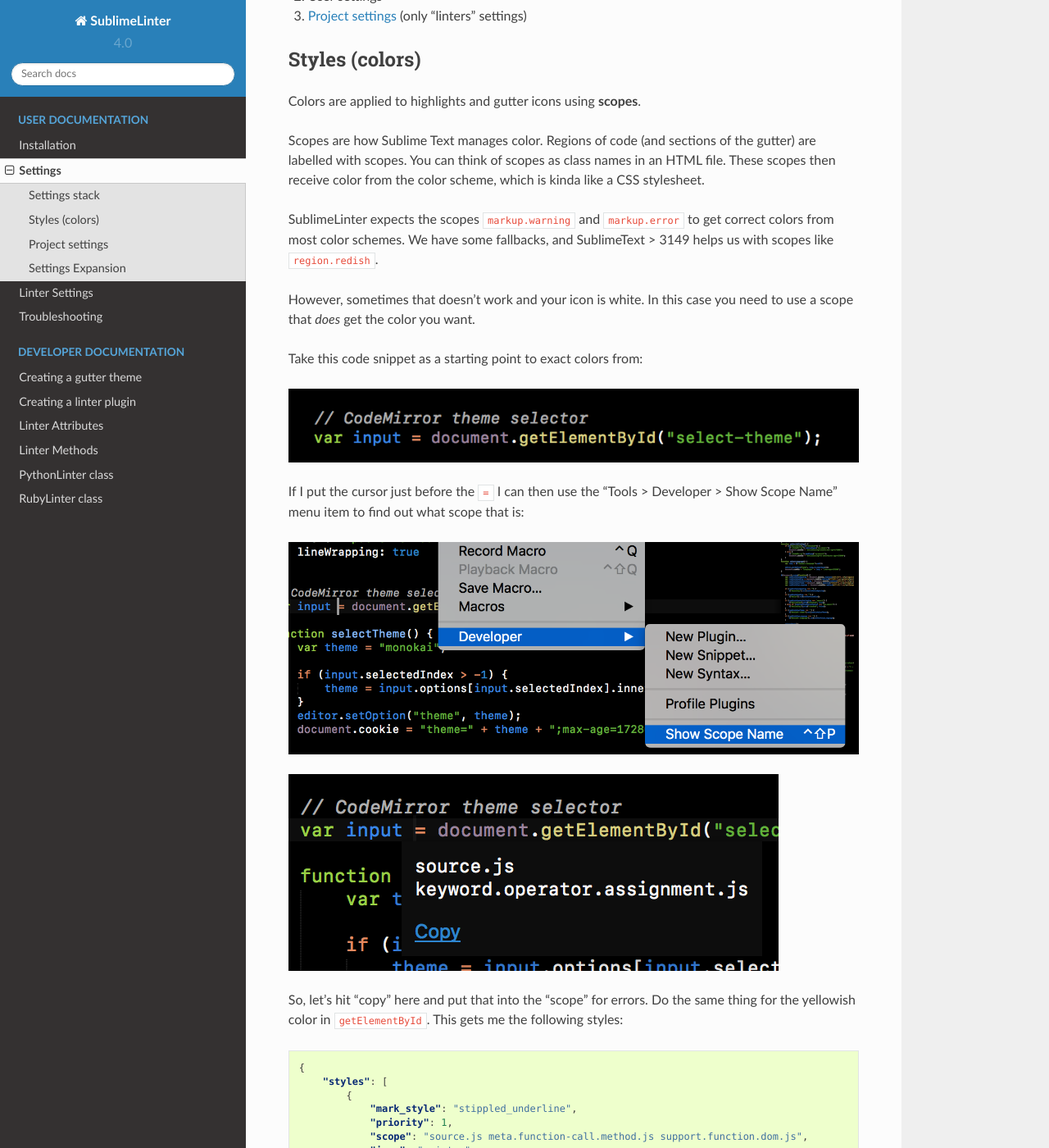
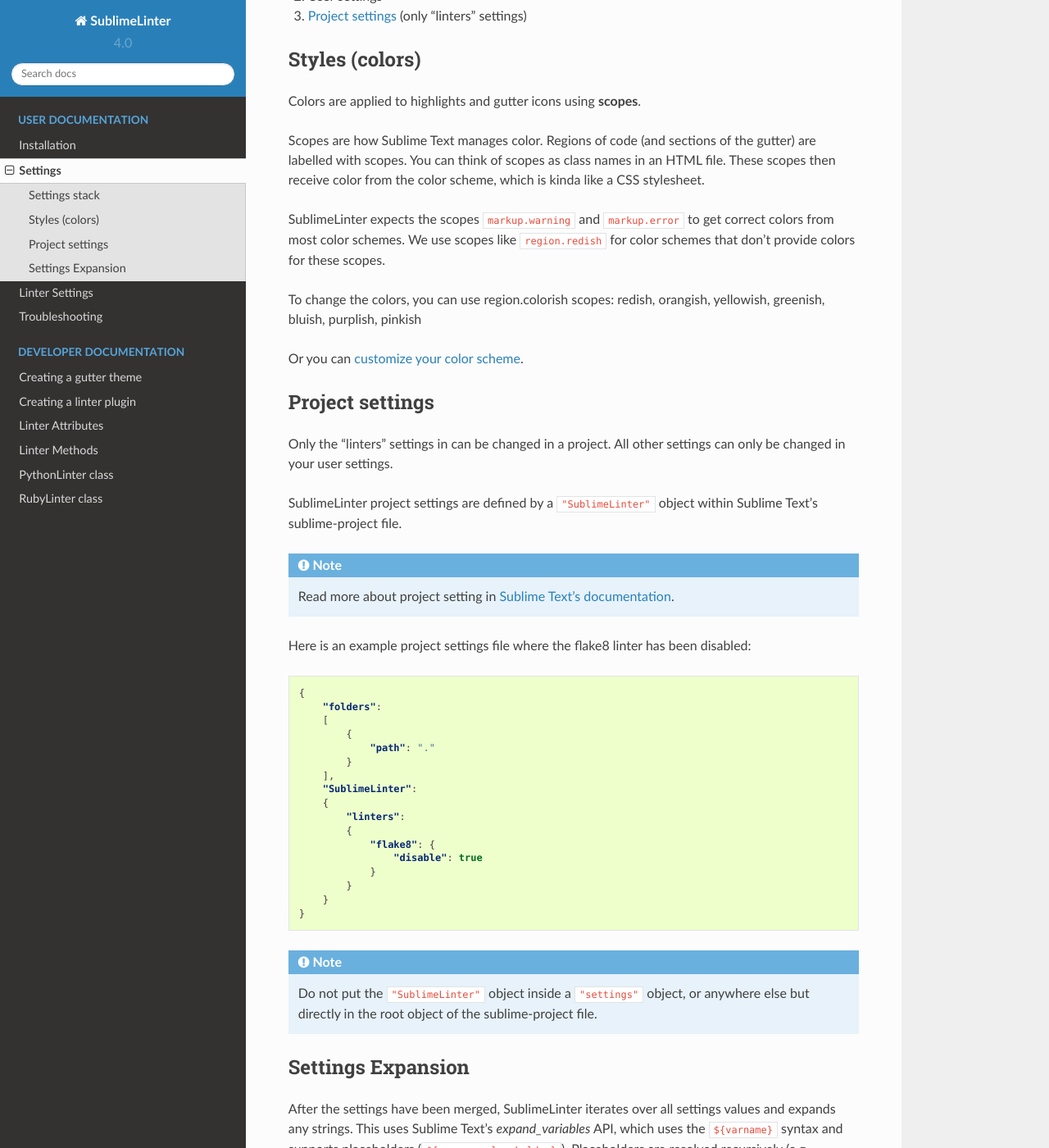
Before and after one commit to SublimeLinter/SublimeLinter, a Sphinx documentation site: the page built from docs/settings.rst, in a window 1280 px wide and 1400 px high, scrolled down 573 px. Shown: the whole window at 82% size. Built offline with Sphinx 7.4.7 and the Read the Docs theme 2.0.0, drawn with Linux system fonts in a browser that asks for light colours; some of the changed text lies outside the part shown.

Commit message:
customizing colors is now easier in ST3.1

```diff
--- a/docs/settings.rst
+++ b/docs/settings.rst
@@ -32,55 +32,12 @@
 
 SublimeLinter expects the scopes ``markup.warning`` and ``markup.error`` to get
 correct colors from most color schemes.
-We have some fallbacks, and SublimeText > 3149 helps us with scopes like ``region.redish``.
+We use scopes like ``region.redish`` for color schemes that don't provide colors for these scopes.
 
-However, sometimes that doesn't work and your icon is white.
-In this case you need to use a scope that *does* get the color you want.
+To change the colors, you can use region.colorish scopes:
+redish, orangish, yellowish, greenish, bluish, purplish, pinkish
 
-Take this code snippet as a starting point to exact colors from:
-
-.. image:: colors/1.png
-
-If I put the cursor just before the ``=`` I can then use the
-"Tools > Developer > Show Scope Name" menu item to find out what scope that is:
-
-.. image:: colors/2.png
-
-.. image:: colors/3.png
-
-So, let's hit "copy" here and put that into the "scope" for errors.
-Do the same thing for the yellowish color in ``getElementById``.
-This gets me the following styles:
-
-.. code-block:: json
-
-    {
-        "styles": [
-            {
-                "mark_style": "stippled_underline",
-                "priority": 1,
-                "scope": "source.js meta.function-call.method.js support.function.dom.js",
-                "icon": "pointer",
-                "types": [
-                    "warning"
-                ]
-            },
-            {
-                "mark_style": "stippled_underline",
-                "priority": 1,
-                "scope": "source.js meta.block.js keyword.operator.assignment.js",
-                "icon": "pointer",
-                "types": [
-                    "error"
-                ]
-            }
-        ]
-    }
-
-
-Which looks like this:
-
-.. image:: colors/4.png
+Or you can `customize your color scheme <https://www.sublimetext.com/docs/3/color_schemes.html#customization>`_.
 
 
 .. _project:
```
